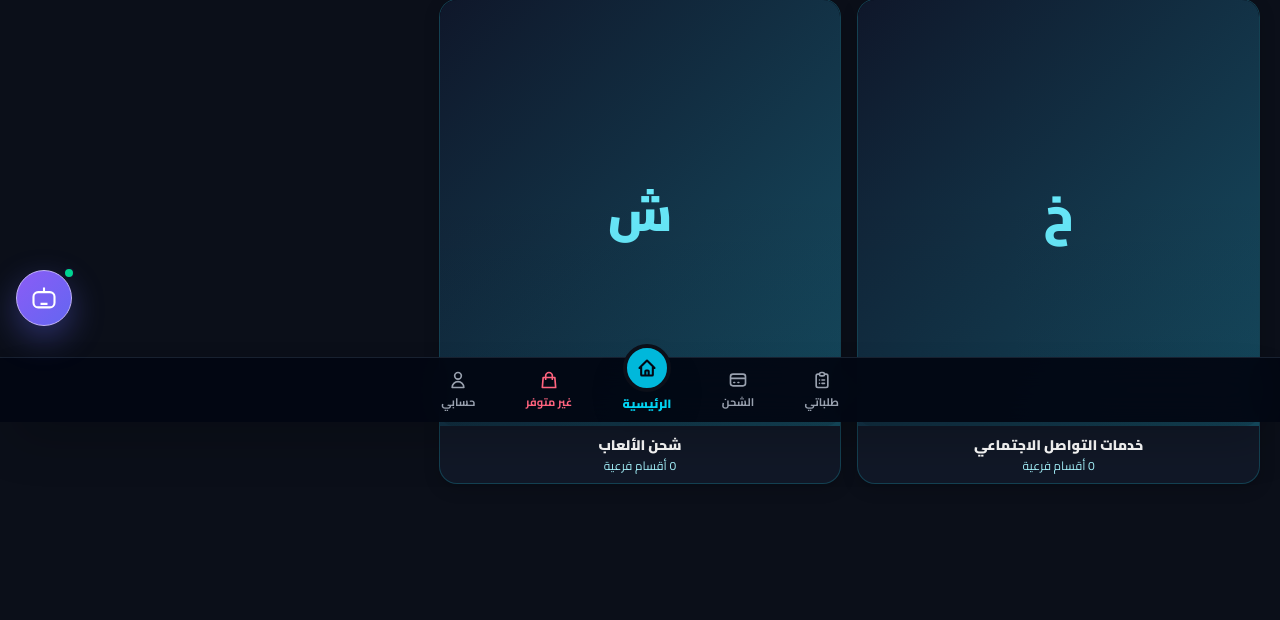
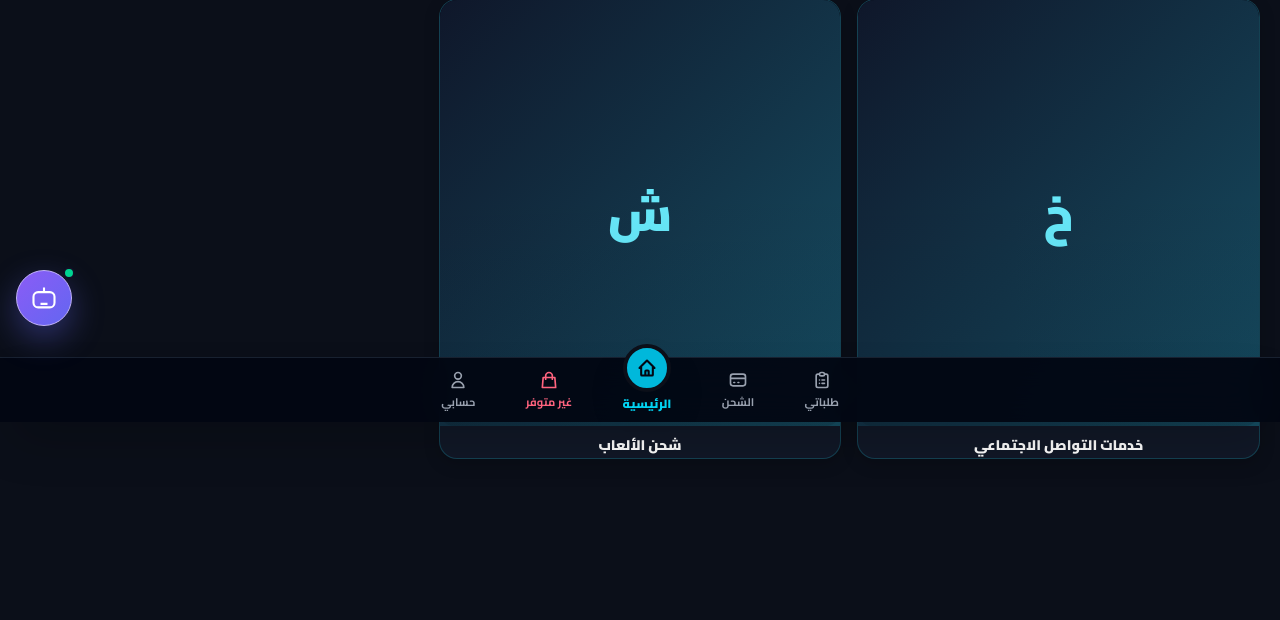
Before and after one commit to OWJMEDIA963/OWJ-MEDIA, a Flask app: page / in a window 1280 px wide. Shown: the part 378-998 px from the top of the page. After the commit the page ends 837 px from the top, so only its background shows below. Run offline with Flask 3, Linux system fonts and the light colour scheme; data comes from the database, SQL or seed files in the repository.

Commit message:
Add files via upload

```diff
--- a/templates/index.html
+++ b/templates/index.html
@@ -55,7 +55,7 @@
   </div>
   <div id="owjSearchResults" class="hidden space-y-2" aria-live="polite"></div>
  </section>
- <section><div class="mb-4 flex items-center justify-between"><h2 class="text-base font-black text-white">الأقسام الرئيسية</h2><span class="text-xs text-gray-500">{{ categories|length }} أقسام</span></div><div class="owj-category-grid">{% for cat in categories %}<a href="/category/{{ cat.id }}" class="owj-category-card transition duration-200 hover:opacity-95"><span class="owj-category-image-wrap">{% if cat.image_url %}<img src="{{ cat.image_url }}" alt="{{ cat.name }}" loading="lazy" class="owj-category-image">{% else %}<span class="owj-category-image owj-category-placeholder">{{ cat.name[:1] }}</span>{% endif %}</span><h3 class="owj-category-name">{{ cat.name }}</h3><p class="owj-category-count">{{ cat.subcategories|length }} أقسام فرعية</p></a>{% else %}<p class="col-span-full rounded-2xl border border-gray-800 bg-gray-900 p-5 text-center text-sm text-gray-400">ستظهر الأقسام هنا بعد إضافتها من لوحة الإدارة.</p>{% endfor %}</div></section>
+ <section><div class="mb-4 flex items-center justify-between"><h2 class="text-base font-black text-white">الأقسام الرئيسية</h2><span class="text-xs text-gray-500">{{ categories|length }} أقسام</span></div><div class="owj-category-grid">{% for cat in categories %}<a href="/category/{{ cat.id }}" class="owj-category-card transition duration-200 hover:opacity-95"><span class="owj-category-image-wrap">{% if cat.image_url %}<img src="{{ cat.image_url }}" alt="{{ cat.name }}" loading="lazy" class="owj-category-image">{% else %}<span class="owj-category-image owj-category-placeholder">{{ cat.name[:1] }}</span>{% endif %}</span><h3 class="owj-category-name">{{ cat.name }}</h3></a>{% else %}<p class="col-span-full rounded-2xl border border-gray-800 bg-gray-900 p-5 text-center text-sm text-gray-400">ستظهر الأقسام هنا بعد إضافتها من لوحة الإدارة.</p>{% endfor %}</div></section>
 
 </div>
 <script>
```
